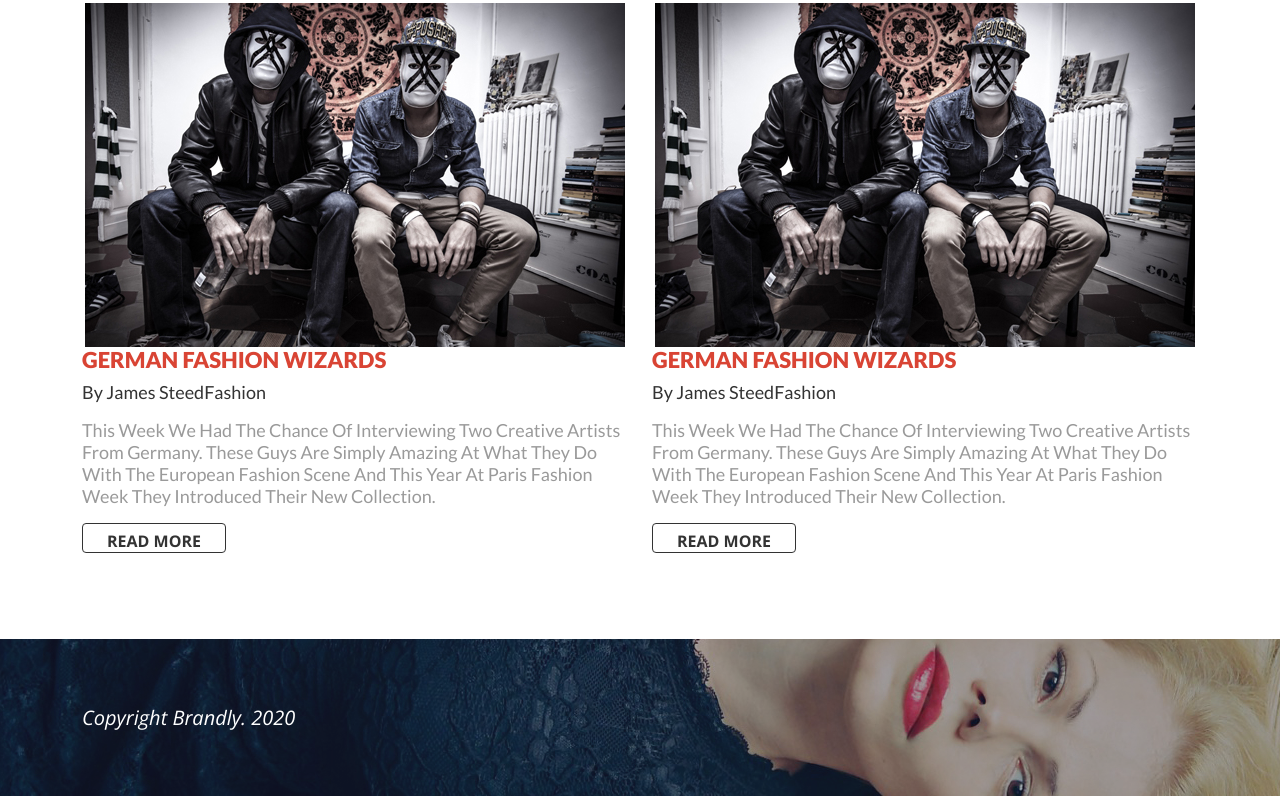
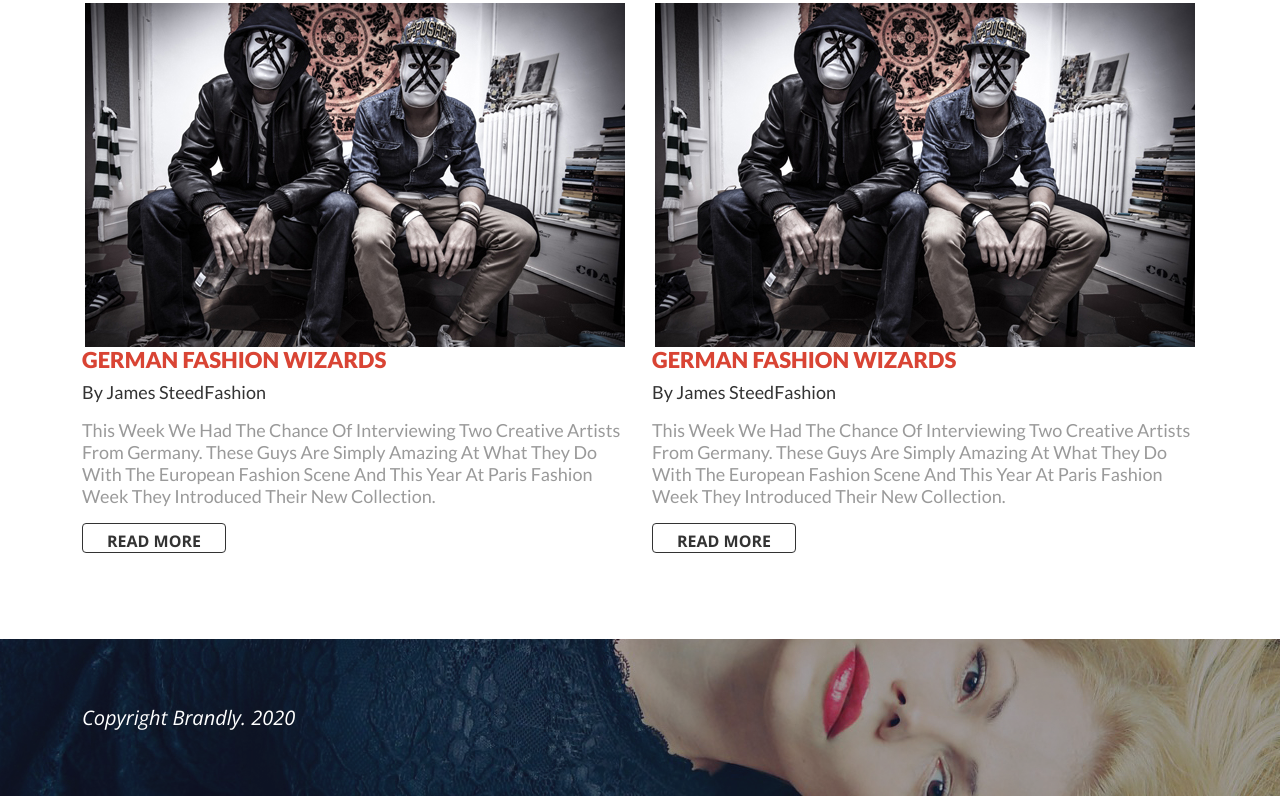
Before and after one commit to Xadichem/Brandly1, a plain HTML site: page index.html in a window 1280 px wide. Shown: the part 1581-2393 px from the top of the page. Drawn offline with nearby package versions, Linux system fonts and the light colour scheme; files that its build step writes are made by us from their sources.

Commit message:
Add scss/

```diff
--- a/scss/_footer.scss
+++ b/scss/_footer.scss
@@ -4,10 +4,11 @@
   min-height: 157px;
   background-image: url("../images/footer.jpg");
   background-repeat: no-repeat;
+  background-position: center;
   background-size: cover;
 
   &__author {
-    padding: 65px 889px 65px 0;
+    padding: 65px 800px 65px 0;
     font-family: $secondary-font;
     font-style: italic;
     font-weight: 300;
```
